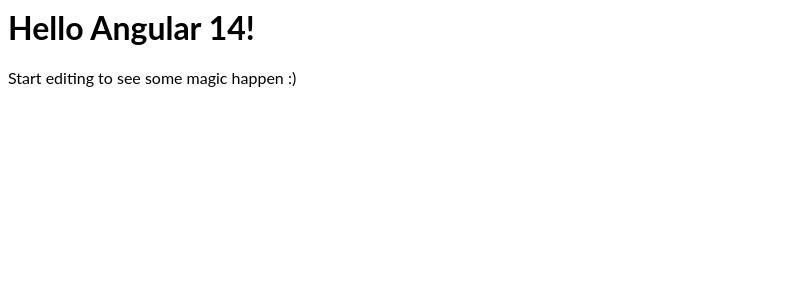
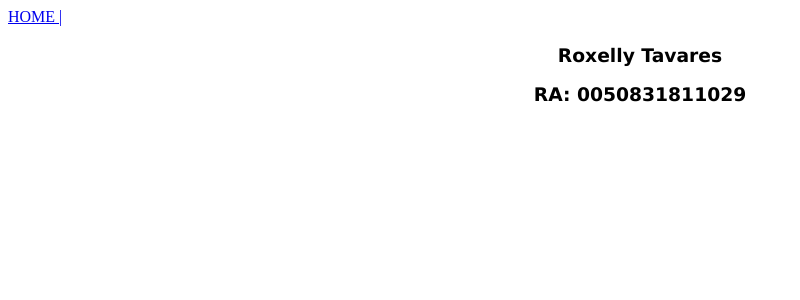
Before and after one commit to roxellyt/Aula-08, an Angular app: page / in a window 1280 px wide. Shown: the top 300 px of the page, without its empty margins (0-800 px from the left). Built offline with nearby package versions, Linux system fonts and the light colour scheme.

Commit message:
2 files modified, 1 added

```diff
--- a/src/app/app.component.html
+++ b/src/app/app.component.html
@@ -1,4 +1,3 @@
-<hello name="{{ name }}"></hello>
-<p>
-  Start editing to see some magic happen :)
-</p>
+<a [routerLink]="['/']"> HOME |</a>
+
+<router-outlet></router-outlet>
--- /dev/null
+++ b/src/app/home/home.component.html
@@ -0,0 +1,2 @@
+<h3 style="text-align:center; font-family: Verdana">Roxelly Tavares</h3>
+<h3 style="text-align:center; font-family: Verdana">RA: 0050831811029</h3>
```
Also changed, not shown: src/app/app.module.ts (+8 -4 lines).
